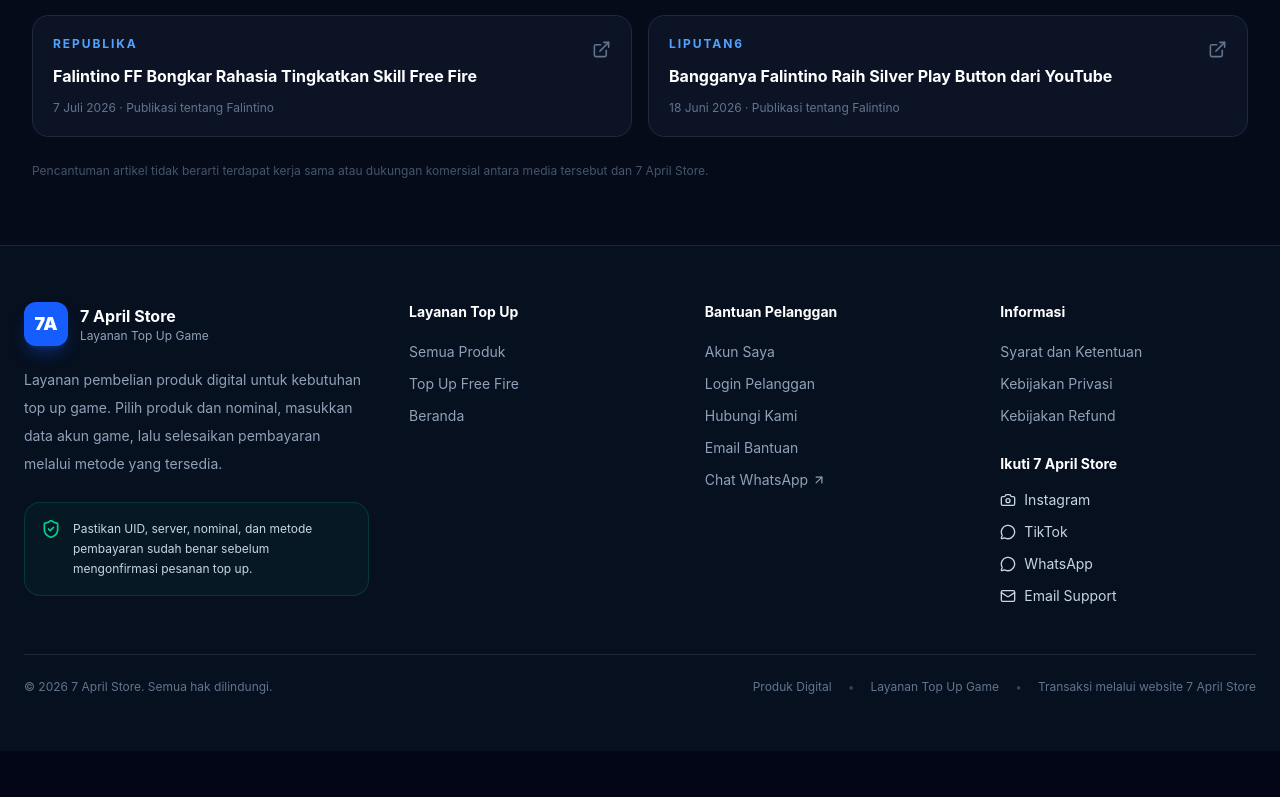
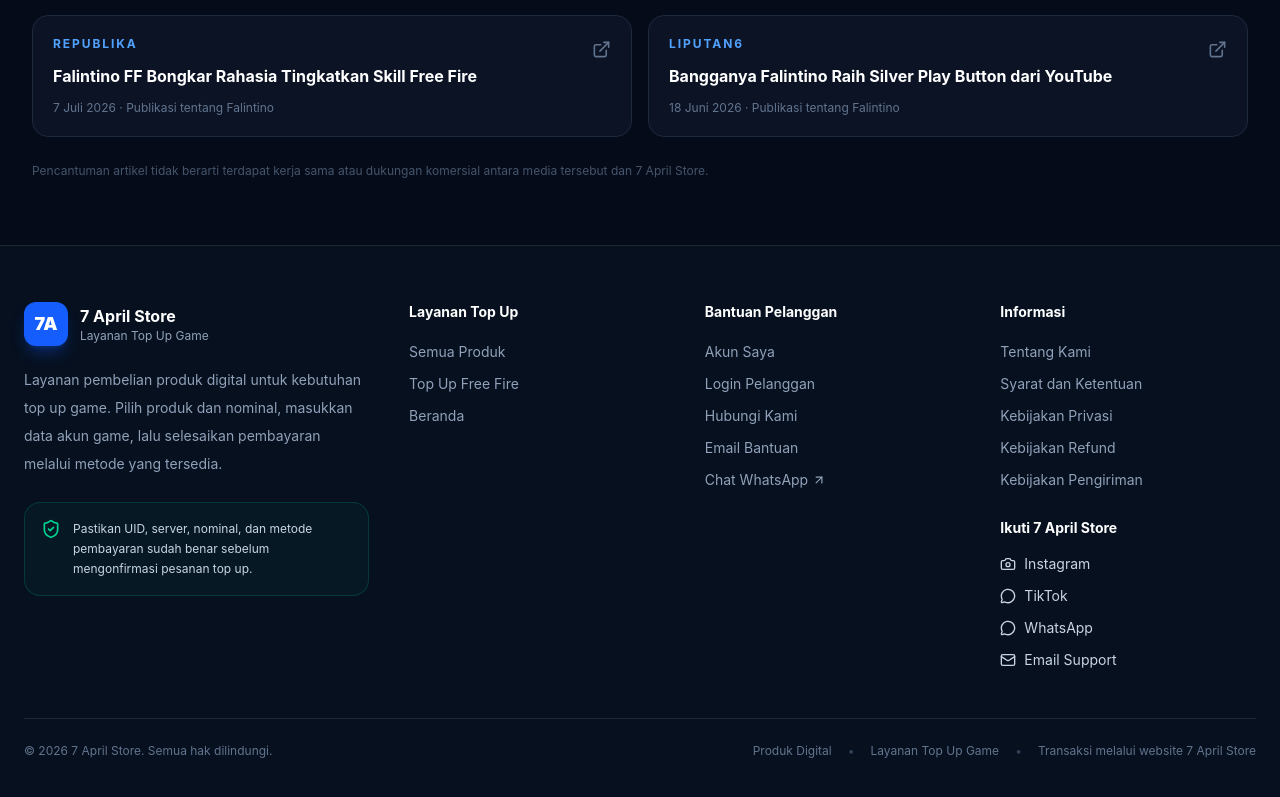
Before and after one commit to falintino/7-april-store, a Next.js app: page / in a window 1280 px wide. Shown: the part 3509-4306 px from the top of the page. Before the commit the page ends 4260 px from the top, so only its background shows below. Built offline with nearby package versions, Linux system fonts and the light colour scheme; no server answers.

Commit message:
Add merchant information links

```diff
--- a/components/layout/SiteFooter.tsx
+++ b/components/layout/SiteFooter.tsx
@@ -25,9 +25,7 @@
 
               <div>
                 <p className="font-bold text-white">7 April Store</p>
-                <p className="text-xs text-slate-400">
-                  Layanan Top Up Game
-                </p>
+                <p className="text-xs text-slate-400">Layanan Top Up Game</p>
               </div>
             </Link>
 
@@ -69,9 +67,7 @@
           </div>
 
           <div>
-            <h2 className="text-sm font-bold text-white">
-              Bantuan Pelanggan
-            </h2>
+            <h2 className="text-sm font-bold text-white">Bantuan Pelanggan</h2>
 
             <nav className="mt-5 grid gap-3 text-sm text-slate-400">
               <Link href="/profil" className="transition hover:text-blue-400">
@@ -110,6 +106,13 @@
 
             <nav className="mt-5 grid gap-3 text-sm text-slate-400">
               <Link
+                href="/tentang-kami"
+                className="transition hover:text-blue-400"
+              >
+                Tentang Kami
+              </Link>
+
+              <Link
                 href="/syarat-ketentuan"
                 className="transition hover:text-blue-400"
               >
@@ -128,6 +131,13 @@
                 className="transition hover:text-blue-400"
               >
                 Kebijakan Refund
+              </Link>
+
+              <Link
+                href="/kebijakan-pengiriman"
+                className="transition hover:text-blue-400"
+              >
+                Kebijakan Pengiriman
               </Link>
             </nav>
 
```
